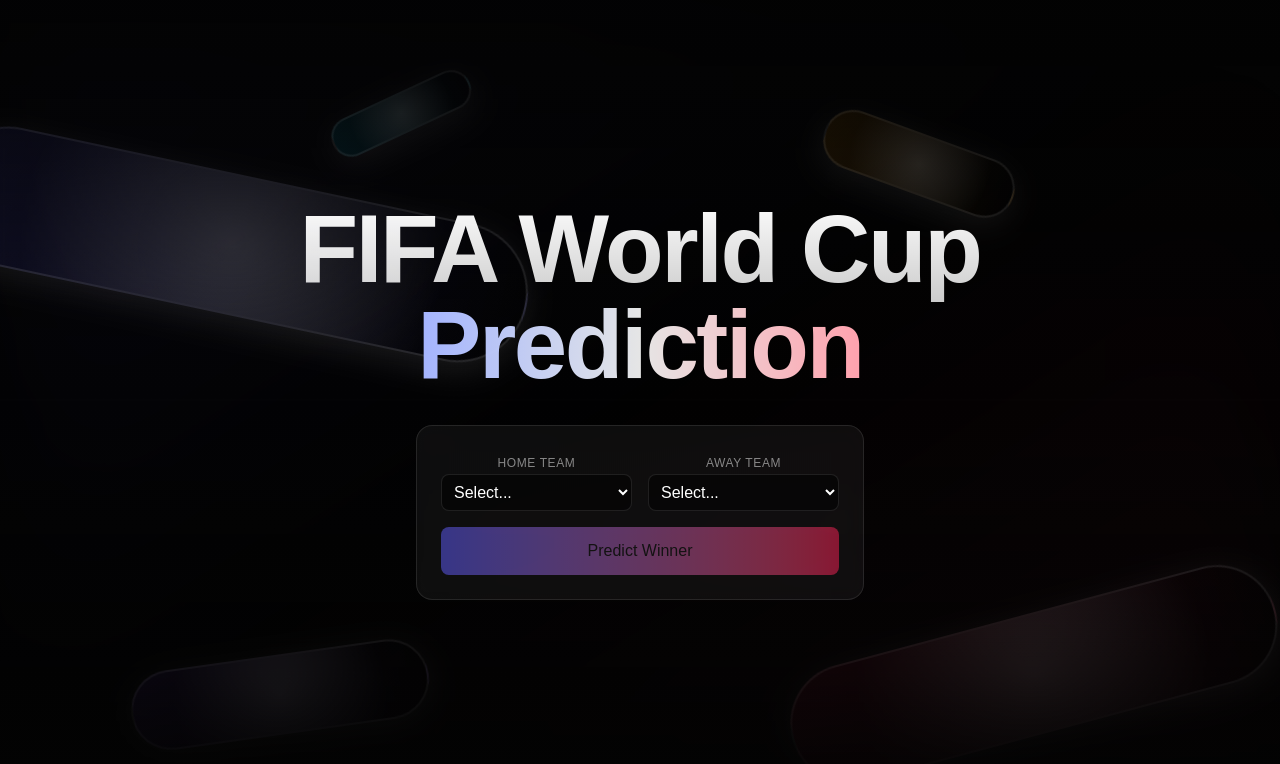
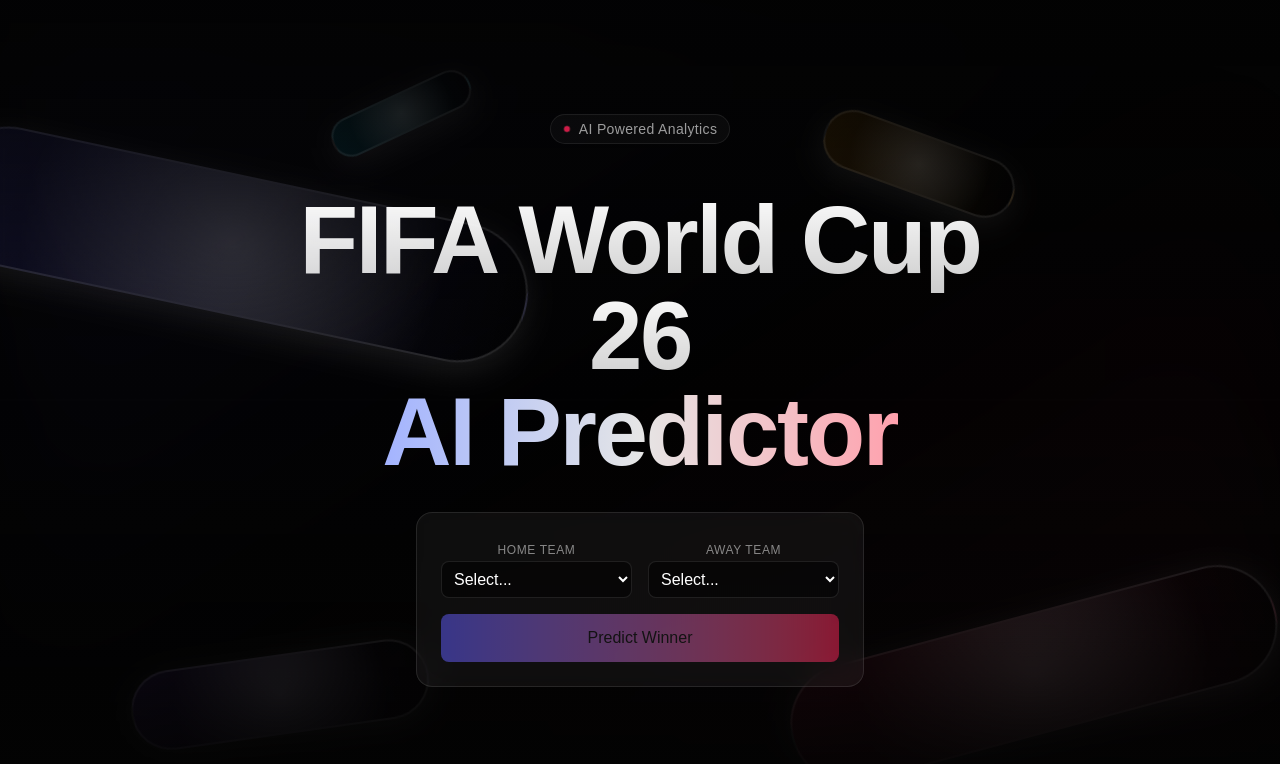
Before and after one commit to Shaarik1/fifa-world-cup-predictor, a Next.js app in the folder frontend/: page / in a window 1280 px wide. Shown: the top 764 px of the page. Built offline with nearby package versions, Linux system fonts and the light colour scheme.

Commit message:
Update title to FIFA World Cup 26

```diff
--- a/frontend/app/page.tsx
+++ b/frontend/app/page.tsx
@@ -3,14 +3,12 @@
 
 export default function Home() {
   return (
-    <main className="min-h-screen bg-black">
-      <HeroGeometric
-        // We removed the badge prop so it won't show
-        title1="FIFA World Cup"
-        title2="Prediction"
-      >
+    <HeroGeometric
+        badge="AI Powered Analytics"
+        title1="FIFA World Cup 26"
+        title2="AI Predictor"
+    >
         <MatchPredictor />
-      </HeroGeometric>
-    </main>
+    </HeroGeometric>
   );
 }
```
